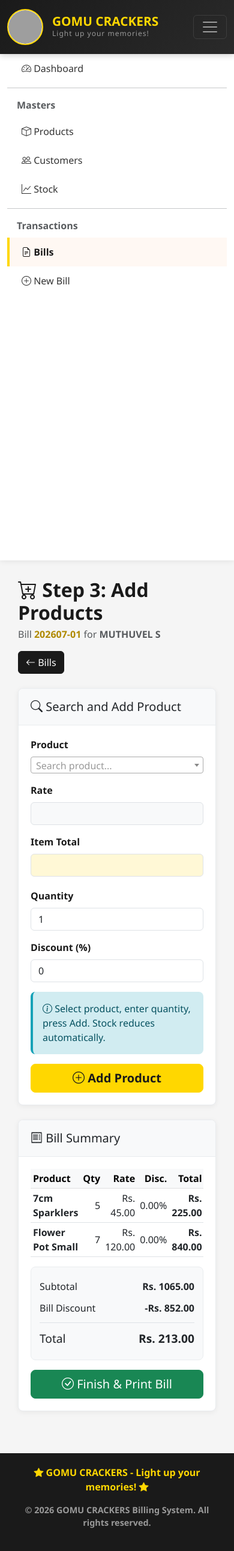
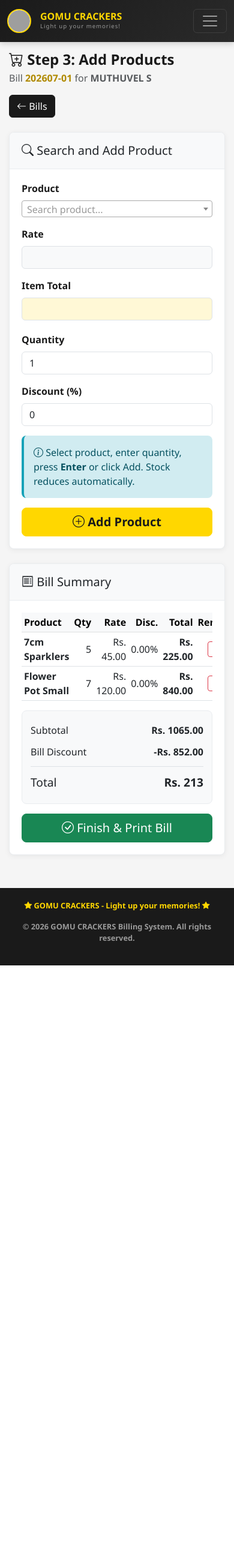
Before and after one commit to muthuvel6237-cloud/gomu-crackers-billing, a Django app: page /billing/bills/32/items/ in a window 390 px wide. Shown: the whole page at 60% size. After the commit the page ends 1609 px from the top, so only its background shows below. Run offline with Django 5.2, Linux system fonts and the light colour scheme; data comes from the database, SQL or seed files in the repository; some libraries are stand-ins or nearby versions; grey boxes are pictures that could not be loaded.

Commit message:
Added remove bill item feature, Enter key submit for quantities, and rounded totals for the bill.

```diff
--- a/billing_app/templates/billing/base.html
+++ b/billing_app/templates/billing/base.html
@@ -243,6 +243,35 @@
             color: #dc3545;
             font-weight: 600;
         }
+
+        @media (max-width: 768px) {
+            .main-content {
+                padding: 15px;
+            }
+            .page-title {
+                font-size: 1.5rem;
+                margin-bottom: 15px;
+            }
+            .stat-card {
+                margin-bottom: 15px;
+            }
+            .navbar-brand {
+                font-size: 1rem;
+            }
+            .logo-container {
+                width: 40px;
+                height: 40px;
+            }
+            .brand-text .main-title {
+                font-size: 1rem;
+            }
+            .brand-text .sub-title {
+                font-size: 0.6rem;
+            }
+            .footer p {
+                font-size: 0.8rem !important;
+            }
+        }
     </style>
     {% block extra_css %}{% endblock %}
 </head>
@@ -264,6 +293,28 @@
             </button>
             <div class="collapse navbar-collapse" id="navbarNav">
                 <ul class="navbar-nav ms-auto">
+                    <!-- Mobile Navigation Links -->
+                    <li class="nav-item d-md-none">
+                        <a href="{% url 'dashboard' %}" class="nav-link"><i class="bi bi-speedometer2"></i> Dashboard</a>
+                    </li>
+                    <li class="nav-item d-md-none">
+                        <a href="{% url 'product_list' %}" class="nav-link"><i class="bi bi-box"></i> Products</a>
+                    </li>
+                    <li class="nav-item d-md-none">
+                        <a href="{% url 'customer_list' %}" class="nav-link"><i class="bi bi-people"></i> Customers</a>
+                    </li>
+                    <li class="nav-item d-md-none">
+                        <a href="{% url 'stock_list' %}" class="nav-link"><i class="bi bi-graph-up"></i> Stock</a>
+                    </li>
+                    <li class="nav-item d-md-none">
+                        <a href="{% url 'bill_list' %}" class="nav-link"><i class="bi bi-file-earmark-text"></i> Bills</a>
+                    </li>
+                    <li class="nav-item d-md-none">
+                        <a href="{% url 'bill_create' %}" class="nav-link"><i class="bi bi-plus-circle"></i> New Bill</a>
+                    </li>
+                    <li class="nav-item d-md-none"><hr class="dropdown-divider"></li>
+                    <!-- End Mobile Links -->
+
                     <li class="nav-item dropdown">
                         <a class="nav-link dropdown-toggle" href="#" id="userDropdown" role="button" data-bs-toggle="dropdown">
                             <i class="bi bi-person-circle"></i> {% if user.is_authenticated %}{{ user.username }}{% else %}Guest{% endif %}
@@ -282,7 +333,7 @@
     <div class="container-fluid">
         <div class="row">
             <!-- Sidebar -->
-            <nav class="col-md-2 sidebar">
+            <nav class="col-md-2 d-none d-md-block sidebar">
                 <div class="d-flex flex-column">
                     <a href="{% url 'dashboard' %}" class="nav-link {% if request.resolver_match.url_name == 'dashboard' %}active{% endif %}">
                         <i class="bi bi-speedometer2"></i> Dashboard
--- a/billing_app/templates/billing/bill_items.html
+++ b/billing_app/templates/billing/bill_items.html
@@ -64,7 +64,7 @@
 
                     <div class="alert alert-info mt-3">
                         <i class="bi bi-info-circle"></i>
-                        Select product, enter quantity, press Add. Stock reduces automatically.
+                        Select product, enter quantity, press <strong>Enter</strong> or click Add. Stock reduces automatically.
                     </div>
 
                     <button type="submit" class="btn btn-primary btn-lg w-100">
@@ -91,6 +91,7 @@
                                 <th class="text-end">Rate</th>
                                 <th class="text-end">Disc.</th>
                                 <th class="text-end">Total</th>
+                                <th class="text-center">Remove</th>
                             </tr>
                         </thead>
                         <tbody>
@@ -101,6 +102,14 @@
                                 <td class="text-end">Rs. {{ item.unit_price }}</td>
                                 <td class="text-end">{{ item.item_discount }}%</td>
                                 <td class="text-end fw-bold">Rs. {{ item.item_total }}</td>
+                                <td class="text-center">
+                                    <a href="{% url 'remove_bill_item' bill.id item.id %}"
+                                       class="btn btn-sm btn-outline-danger remove-btn"
+                                       title="Remove {{ item.product.name }}"
+                                       onclick="return confirm('Remove {{ item.product.name }} from bill?')">
+                                        <i class="bi bi-trash"></i>
+                                    </a>
+                                </td>
                             </tr>
                             {% endfor %}
                         </tbody>
@@ -112,11 +121,14 @@
                     {% if bill.discount_amount > 0 %}
                     <div><span>Bill Discount</span><strong>-Rs. {{ bill.discount_amount }}</strong></div>
                     {% endif %}
-                    <div class="grand-total"><span>Total</span><strong>Rs. {{ bill.total_amount }}</strong></div>
+                    <div class="grand-total">
+                        <span>Total</span>
+                        <strong>Rs. {{ bill.total_amount|floatformat:"0" }}</strong>
+                    </div>
                 </div>
 
                 <a href="{% url 'bill_finalize' bill.id %}" class="btn btn-success btn-lg w-100 mt-3">
-                    <i class="bi bi-check-circle"></i> Finish & Print Bill
+                    <i class="bi bi-check-circle"></i> Finish &amp; Print Bill
                 </a>
                 {% else %}
                 <div class="empty-bill">
@@ -191,6 +203,11 @@
         font-size: 2.2rem;
         margin-bottom: 10px;
     }
+
+    .remove-btn {
+        padding: 2px 8px;
+        font-size: 0.85rem;
+    }
 </style>
 
 <script type="text/javascript">
@@ -255,6 +272,20 @@
         quantityInput.addEventListener('input', calculateTotal);
         discountInput.addEventListener('input', calculateTotal);
 
+        // ✅ Press Enter on quantity or discount field to submit
+        quantityInput.addEventListener('keydown', function(e) {
+            if (e.key === 'Enter') {
+                e.preventDefault();
+                document.getElementById('add-item-form').requestSubmit();
+            }
+        });
+        discountInput.addEventListener('keydown', function(e) {
+            if (e.key === 'Enter') {
+                e.preventDefault();
+                document.getElementById('add-item-form').requestSubmit();
+            }
+        });
+
         document.getElementById('add-item-form').addEventListener('submit', function (event) {
             var quantity = parseInt(quantityInput.value);
             if (!productSelect.value) {
--- a/billing_app/urls.py
+++ b/billing_app/urls.py
@@ -1,17 +1,6 @@
 from django.urls import path
 from . import views
-from django.contrib import admin
-from django.urls import path, include
-from django.shortcuts import redirect
-from django.views.generic import RedirectView
-from django.http import HttpResponse
-urlpatterns = [
-    path('admin/', admin.site.urls),
-    path('favicon.ico', lambda request: HttpResponse(status=204)),
-    path('favicon.ico', RedirectView.as_view(url='/static/favicon.ico')),
-    path('', include('billing_app.urls')),
 
-]
 urlpatterns = [
     # Dashboard
     path('', views.dashboard, name='dashboard'),
@@ -46,5 +35,6 @@ urlpatterns = [
     path('bills/<int:pk>/', views.bill_detail, name='bill_detail'),
     path('bills/<int:pk>/pdf/', views.generate_bill_pdf, name='bill_pdf'),
     path('bill/delete/<int:pk>/', views.delete_bill, name='delete_bill'),
-    path('get-product-price/<int:product_id>/',views.get_product_price,name='get_product_price'),
+    path('bills/<int:bill_pk>/items/<int:item_pk>/remove/', views.remove_bill_item, name='remove_bill_item'),
+    path('get-product-price/<int:product_id>/', views.get_product_price, name='get_product_price'),
 ]
--- a/billing_app/views.py
+++ b/billing_app/views.py
@@ -941,6 +941,7 @@ def generate_bill_pdf(request, pk):
     response['Content-Disposition'] = f'attachment; filename="Bill_{bill.bill_number}.pdf"'
 
     return response
+
 # ========== API ENDPOINTS ==========
 def get_product_price(request, product_id):
     try:
@@ -952,3 +953,13 @@ def get_product_price(request, product_id):
         })
     except Product.DoesNotExist:
         return JsonResponse({'error': 'Product not found'}, status=404)
+
+def remove_bill_item(request, bill_pk, item_pk):
+    """Remove a single item from a bill and recalculate totals."""
+    bill = get_object_or_404(Bill, pk=bill_pk)
+    item = get_object_or_404(BillItem, pk=item_pk, bill=bill)
+    product_name = item.product.name
+    item.delete()
+    bill.calculate_total()
+    messages.success(request, f'"{product_name}" removed from bill.')
+    return redirect('bill_items', pk=bill_pk)
--- a/desktop_app.py
+++ b/desktop_app.py
@@ -31,6 +31,7 @@ def prepare_runtime_assets() -> None:
     static_root = Path(settings.STATIC_ROOT)
     if not static_root.exists() or not any(static_root.iterdir()):
         call_command("collectstatic", interactive=False, verbosity=0)
+    call_command("migrate", interactive=False, verbosity=0)
 
 
 def wait_for_server(url: str, timeout: int = 30) -> None:
--- a/requirements.txt
+++ b/requirements.txt
@@ -4,3 +4,6 @@ gunicorn>=22.0
 whitenoise>=6.5
 dj-database-url>=2.0
 psycopg2-binary>=2.9
+pywebview>=5.0
+waitress>=3.0
+pyinstaller>=6.0
```
Also changed, not shown: 1 other file.
